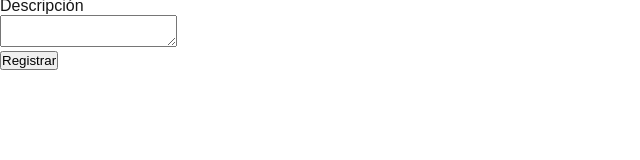
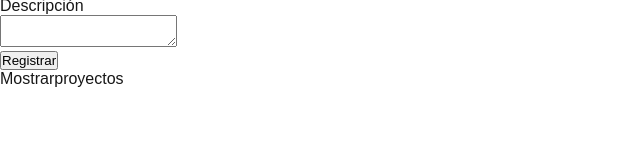
Before and after one commit to Naerie/Eva3-front-end, a Next.js app: page / in a window 1280 px wide. Shown: the part 140-300 px from the top of the page, without its empty margins (0-640 px from the left). Built offline with nearby package versions, Linux system fonts and the light colour scheme.

Commit message:
Creación del componente Mostrarpersonas
Se creó la carpeta pages dentro del directorio src junto con el archivo de Mostrarproyectos con un div basico para comprobar su correcta importación

```diff
--- a/src/app/page.tsx
+++ b/src/app/page.tsx
@@ -1,4 +1,5 @@
 "use client"
+import Mostrarproyectos from "@/pages/Mostrarproyectos";
 
 import { useEffect, useState } from "react";
 import { Proyecto } from "./interfaces/IProyecto";
@@ -80,6 +81,8 @@ export default function Home() {
           <button
           onClick={()=>handleRegistrar()}>Registrar</button>
         </form>
+
+        <Mostrarproyectos/>
     </>
   );
 }
--- /dev/null
+++ b/src/pages/Mostrarproyectos.tsx
@@ -0,0 +1,8 @@
+import React from 'react'
+import { Proyecto } from '@/app/interfaces/IProyecto'
+
+export default function Mostrarpersonas() {
+  return (
+    <div>Mostrarproyectos</div>
+  )
+}
```
